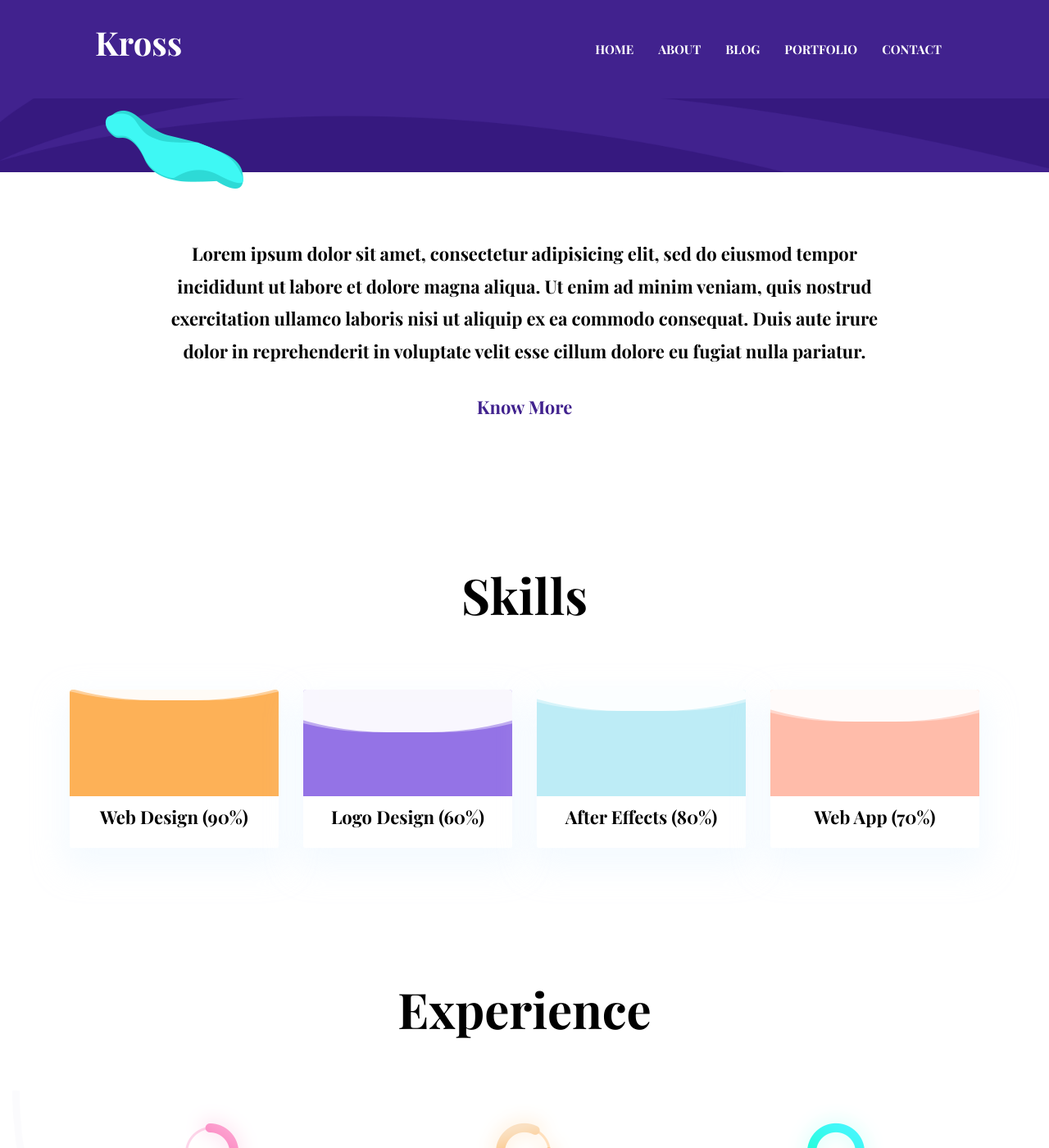
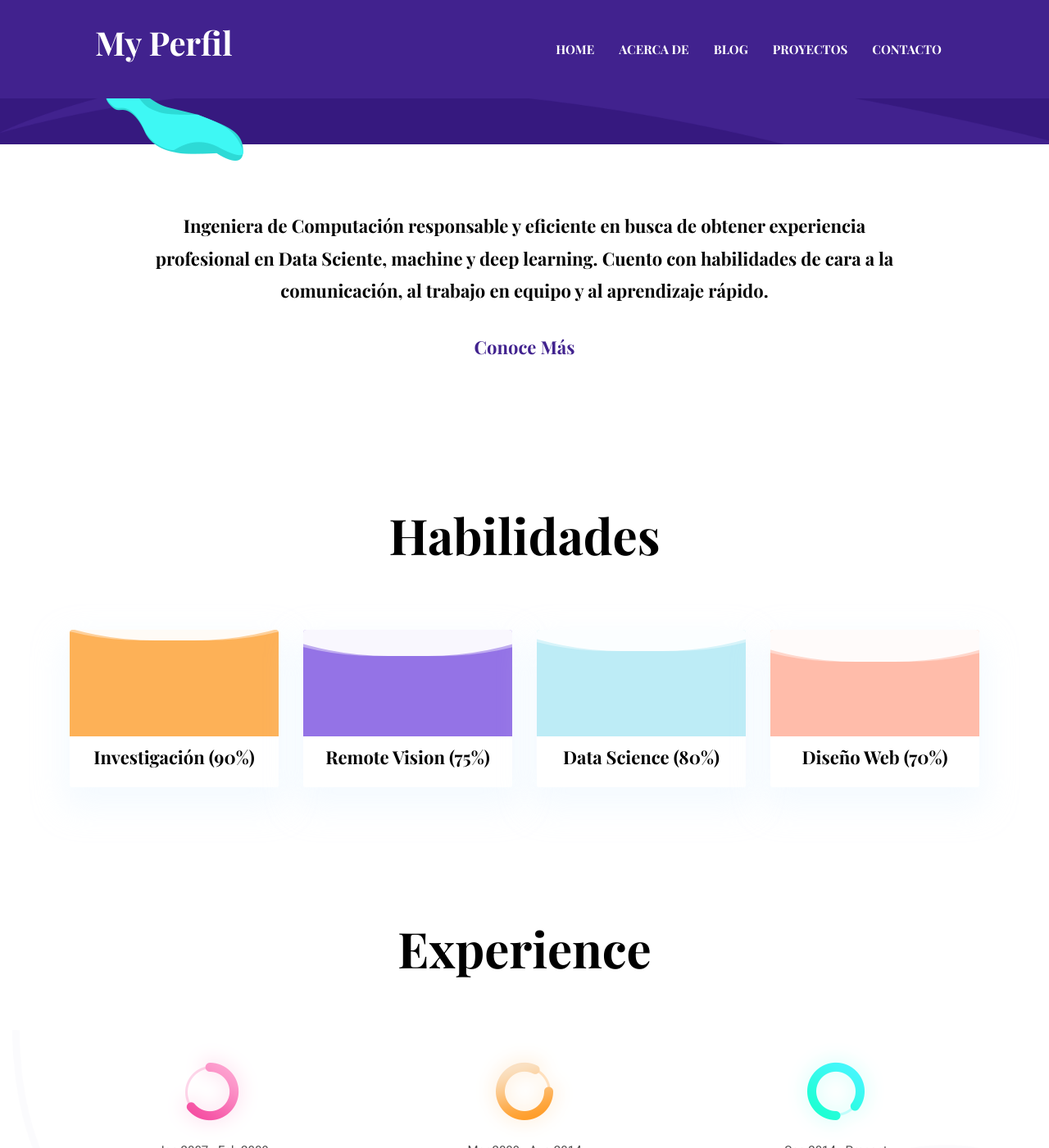
Before and after one commit to jmluna123/jmluna123.github.io, a Jekyll site: the page built from index.html, in a window 1280 px wide and 1400 px high, scrolled down 738 px. Shown: the whole window at 82% size. Built offline with Jekyll 4.4.1, drawn with Linux system fonts in a browser that asks for light colours; some of the changed text lies outside the part shown.

Commit message:
update skill section and contact information

```diff
--- a/_data/settings.yml
+++ b/_data/settings.yml
@@ -2,20 +2,20 @@
 #-------------------------------
 # General Site Settings
 
-title: Kross
+title: My Perfil
 logo:
 author: themefisher
-description: this is meta description
-email: steve.fruits@email.com
-phone: +880 2544 658 256
-address: 125/A, CA Commercial Area, California, USA
+description: CV de Ing. Jocellyn Luna
+email: sjmluna@espol.edu.ec
+phone: +593 995270940
+address: Cdla. Plaza Madeira, Guayas, Ecuador
 copyright: Copyright &copy; 2020 Designed by [Themefisher](https://themefisher.com) & Developed by [Getjekyllthemes](https://getjekyllthemes.com)
 
 menu:
-  - { name: About, link: "/about" }
+  - { name: Acerca de, link: "/about" }
   - { name: Blog, link: "/blog" }
-  - { name: Portfolio, link: "/portfolio" }
-  - { name: Contact, link: "/contact" }
+  - { name: Proyectos, link: "/portfolio" }
+  - { name: Contacto, link: "/contact" }
 
 #-------------------------------
 # Google Analytics Section
@@ -36,22 +36,21 @@ disqus-identifier: # Add your shortname for Disqus Comment. For example mr-brown
 # Hero Section
 
 hero:
-  hero-title: Hi! I’m <br> Christoher <br> UX designer
+  hero-title: ¡Hola! Soy <br> Jocellyn Luna <br> Ingeniera en Computación
 
 social:
-  - { icon: "ti-facebook", link: "#" }
-  - { icon: "ti-instagram", link: "#" }
-  - { icon: "ti-dribbble", link: "#" }
-  - { icon: "ti-twitter", link: "#" }
+  - { icon: "ti-linkedin", link: "https://www.linkedin.com/in/jocellyn-luna-gonz%C3%A1lez-b2a957168" }
+  - { icon: "ti-github", link: "https://github.com/jmlunag" }
+  - { icon: "ti-email", link: "mailto:jmluna@espol.edu.ec" }
 
 #-------------------------------
 # About (Section and Page)
 
 # About Section
-blurb: Lorem ipsum dolor sit amet, consectetur adipisicing elit, sed do eiusmod tempor incididunt ut labore et dolore magna aliqua. Ut enim ad minim veniam, quis nostrud exercitation ullamco laboris nisi ut aliquip ex ea commodo consequat. Duis aute irure dolor in reprehenderit in voluptate velit esse cillum dolore eu fugiat nulla pariatur.
+blurb: Ingeniera de Computación responsable y eficiente en busca de obtener experiencia profesional en Data Sciente, machine y deep learning. Cuento con habilidades de cara a la comunicación, al trabajo en equipo y al aprendizaje rápido.
 
 blurb-btn-link: "/about"
-blurb-btn-name: know more
+blurb-btn-name: Conoce más
 
 # About Page
 
@@ -86,12 +85,12 @@ team:
 #-------------------------------
 # Skills Section
 
-skills-title: Skills
+skills-title: Habilidades
 skills:
-  - { name: Web Design, color: "#fdb157", value: "90%" }
-  - { name: Logo Design, color: "#9473e6", value: "60%" }
-  - { name: After Effects, color: "#bdecf6", value: "80%" }
-  - { name: Web App, color: "#ffbcaa", value: "70%" }
+  - { name: Investigación, color: "#fdb157", value: "90%" }
+  - { name: Remote Vision, color: "#9473e6", value: "75%" }
+  - { name: Data Science, color: "#bdecf6", value: "80%" }
+  - { name: Diseño Web, color: "#ffbcaa", value: "70%" }
 
 #-------------------------------
 # Exprerience Section
```
